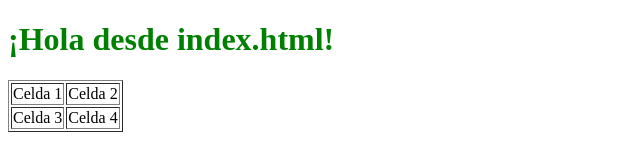
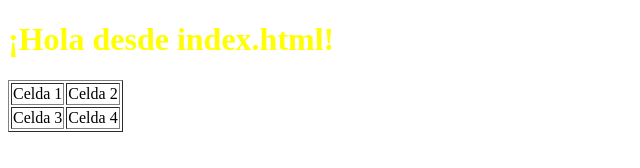
Before and after one commit to ikramzaldivar/REPO-TIC-2743709, a plain HTML site: page index.html in a window 1280 px wide. Shown: the whole page, without its empty margins (0-640 px from the left). Drawn offline with Linux system fonts and the light colour scheme.

Commit message:
Update estilos.css (color yellow)

```diff
--- a/estilos.css
+++ b/estilos.css
@@ -1,3 +1,3 @@
 h1 {
-  color: green;
+  color: yellow;
 }
```
